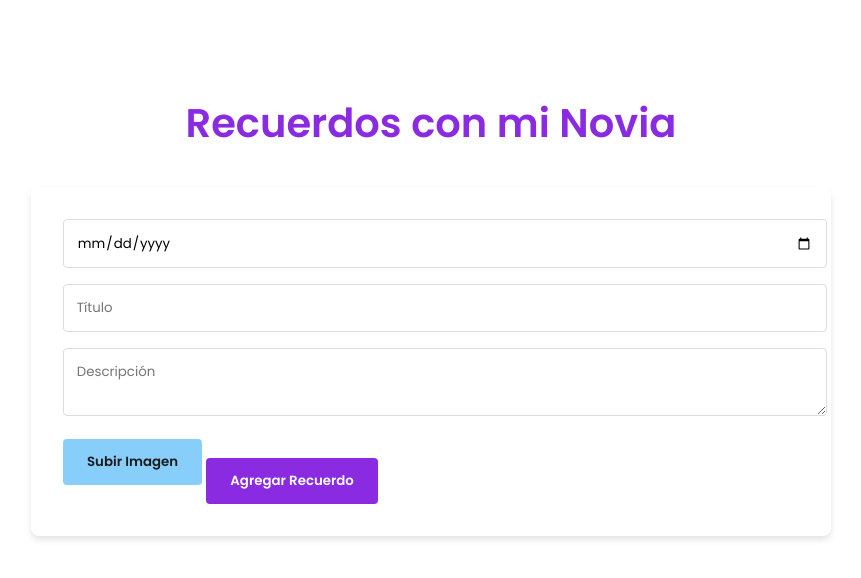
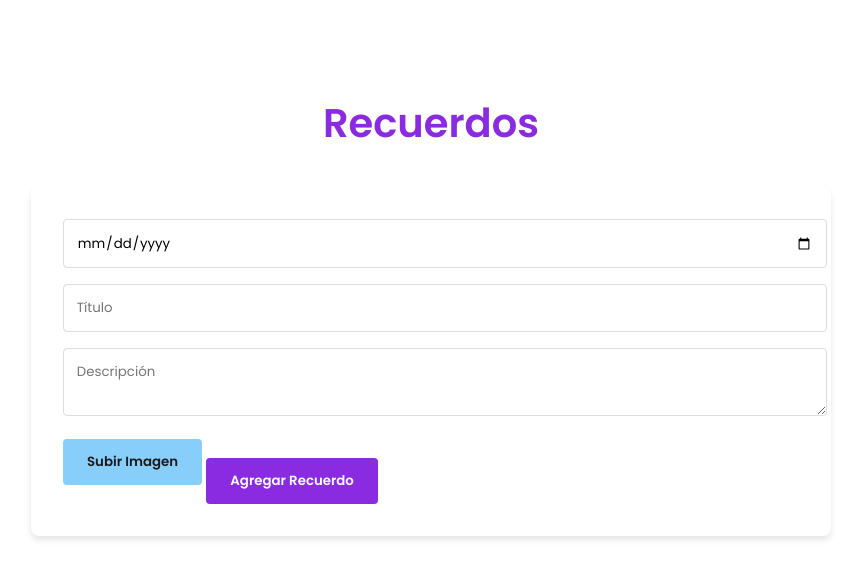
Before and after one commit to Moeees/Recuerdame-, a plain HTML site: page index.html in a window 1280 px wide. Shown: the whole page, without its empty margins (209-1070 px from the left). Drawn offline with Linux system fonts and the light colour scheme.

Commit message:
index.html

```diff
--- a/index.html
+++ b/index.html
@@ -161,7 +161,7 @@
 </head>
 <body>
     <div class="container">
-        <h1>Recuerdos con mi Novia</h1>
+        <h1>Recuerdos</h1>
         <form id="formularioRecuerdo">
             <input type="date" id="fecha" required>
             <input type="text" id="titulo" placeholder="Título" required>
```
